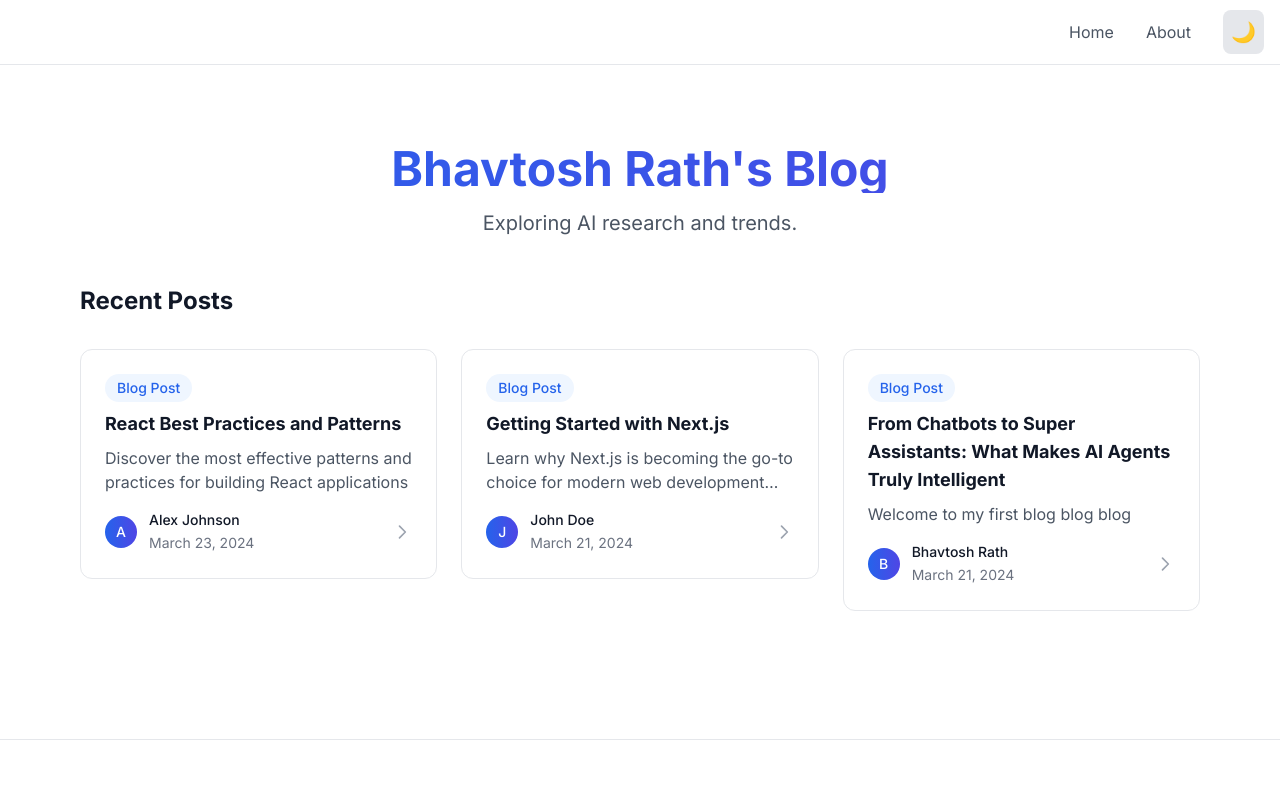
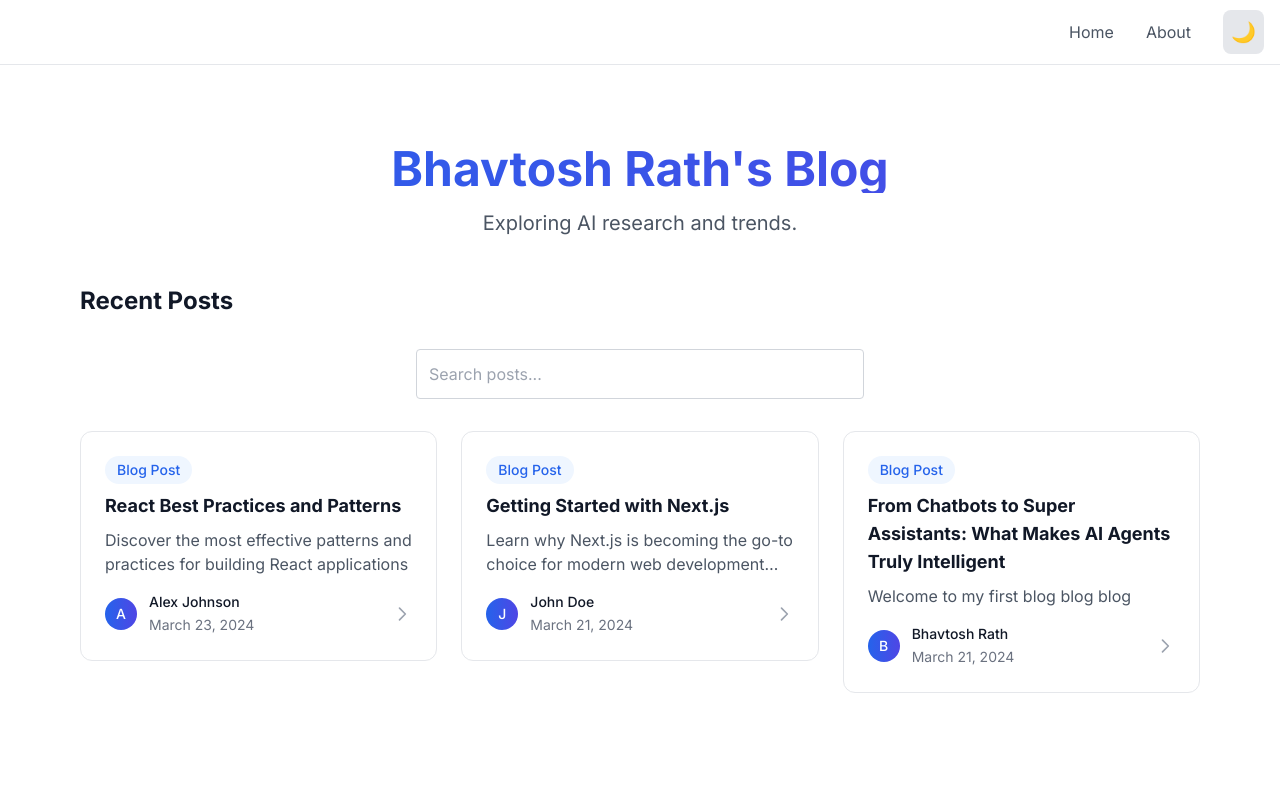
Before and after one commit to BhavtoshRath/BhavtoshRath.github.io, a Next.js app: page / in a window 1280 px wide. Shown: the top 792 px of the page. Built offline with nearby package versions, Linux system fonts and the light colour scheme.

Commit message:
Add search feature

```diff
--- /dev/null
+++ b/app/components/BlogListWithSearch.tsx
@@ -0,0 +1,35 @@
+"use client";
+import { useState } from "react";
+import PostCard from "./PostCard";
+
+export default function BlogListWithSearch({ posts }) {
+  const [query, setQuery] = useState("");
+  const filteredPosts = posts.filter(
+    post =>
+      post.title.toLowerCase().includes(query.toLowerCase()) ||
+      post.excerpt.toLowerCase().includes(query.toLowerCase())
+  );
+
+  return (
+    <>
+      <div className="max-w-md mx-auto mb-8">
+        <input
+          type="text"
+          placeholder="Search posts..."
+          value={query}
+          onChange={e => setQuery(e.target.value)}
+          className="w-full p-3 rounded border border-gray-300 dark:border-gray-700 focus:outline-none focus:ring-2 focus:ring-blue-500"
+        />
+      </div>
+      <div className="grid gap-6 md:grid-cols-2 lg:grid-cols-3">
+        {filteredPosts.length > 0 ? (
+          filteredPosts.map(post => (
+            <PostCard key={post.id} post={post} />
+          ))
+        ) : (
+          <p className="col-span-full text-center text-gray-500">No posts found.</p>
+        )}
+      </div>
+    </>
+  );
+}
--- a/app/components/PostCard.tsx
+++ b/app/components/PostCard.tsx
@@ -4,7 +4,7 @@ import { PostData } from '@/lib/posts'
 export default function PostCard({ post }: { post: PostData }) {
   return (
     <Link href={`/posts/${post.id}`}>
-      <article className="card-hover bg-white dark:bg-gray-800 rounded-xl p-6 border border-gray-200 dark:border-gray-700">
+      <article className="card-hover bg-white dark:bg-gray-800 rounded-xl p-6 border border-gray-200 dark:border-gray-700 transition-transform duration-300 hover:scale-105 hover:shadow-2xl">
         <div className="flex flex-col h-full">
           <div className="mb-4">
             <div className="inline-block px-3 py-1 mb-2 text-sm font-medium text-blue-600 dark:text-blue-400 bg-blue-50 dark:bg-blue-900/30 rounded-full">
--- a/app/page.tsx
+++ b/app/page.tsx
@@ -1,8 +1,8 @@
-import PostCard from './components/PostCard'
+import BlogListWithSearch from './components/BlogListWithSearch'
 import { getSortedPostsData } from '../lib/posts'
 
 export default function Home() {
-  const posts = getSortedPostsData()
+  const posts = getSortedPostsData();
 
   return (
     <div className="py-12">
@@ -19,11 +19,7 @@ export default function Home() {
         <h2 className="text-2xl font-bold mb-8 text-gray-900 dark:text-white">
           Recent Posts
         </h2>
-        <div className="grid gap-6 md:grid-cols-2 lg:grid-cols-3">
-          {posts.map(post => (
-            <PostCard key={post.id} post={post} />
-          ))}
-        </div>
+        <BlogListWithSearch posts={posts} />
       </div>
     </div>
   )
--- a/posts/react-best-practices.md
+++ b/posts/react-best-practices.md
@@ -9,13 +9,7 @@ author: 'Alex Johnson'
 
 React has become the go-to library for building user interfaces. Let's explore some best practices and patterns that will help you write better React code.
 
-<p align="center">
-  <img src="/images/react-component-hierarchy.png" alt="Description" width="300" height="200">
-</p>
-
 ![React Component Hierarchy](/images/react-component-hierarchy.png)
-
-
 
 ## 1. Functional Components
 
```
